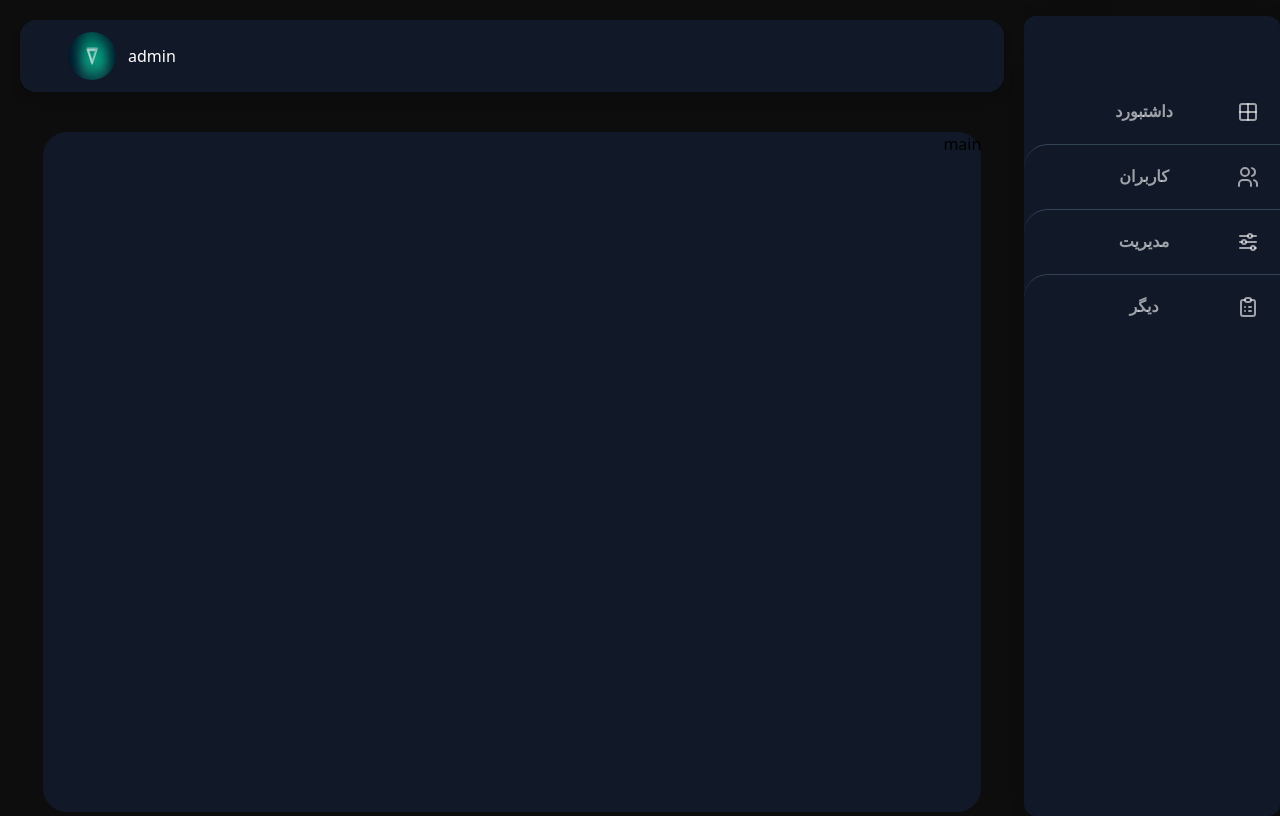
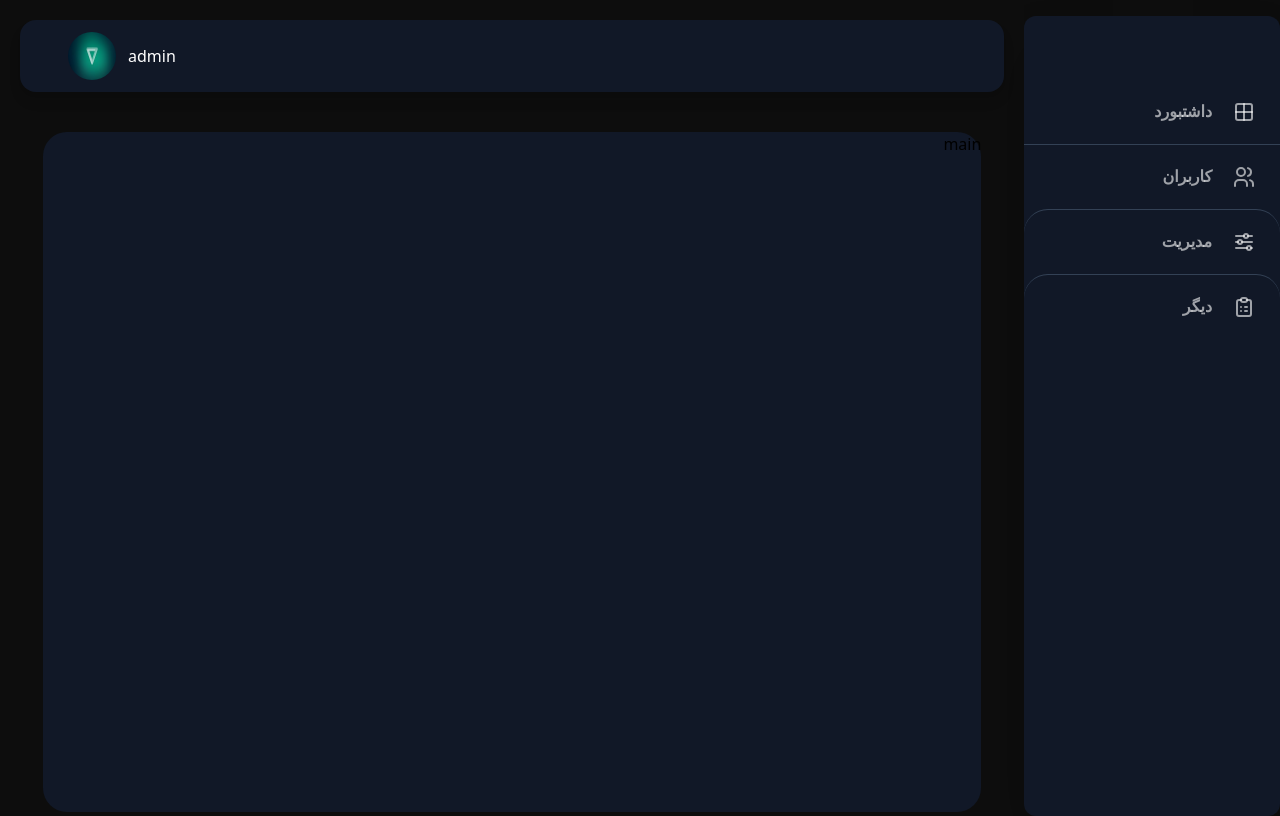
Before and after one commit to amiof/panel-adm, a React (Create React App) app: page / in a window 1280 px wide. Built offline with nearby package versions, Linux system fonts and the light colour scheme.

Commit message:
add scrule hidden in right-menu

```diff
--- a/src/components/RightPanel.js
+++ b/src/components/RightPanel.js
@@ -1,56 +1,84 @@
-import React, {useEffect, useState} from "react";
+import React, { useEffect } from "react";
 import { dashbord, manage, other, users } from "../pic/svg";
 const RightPanel = () => {
   // const [nav, setNav]=useState([])
-  useEffect(()=>{
-    getelement()
-  },[])
+  useEffect(() => {
+    getelement();
+  }, []);
 
-  const getelement =()=>{
-    const getEl= document.querySelectorAll(".nav-link")
-    console.log(getEl)
-    getEl.forEach(element => {
-      element.onclick= clickHandler
+  const getelement = () => {
+    const getEl = document.querySelectorAll(".nav-link");
+    getEl.forEach((element) => {
+      element.onclick = (e) => {
+        e.preventDefault();
+        e.target.classList.toggle("visited");
+         const parent =e.target.parentNode.nextElementSibling;
+         parent && parent.classList.toggle("hid")
+      };
+    });
+  };
 
-    });
-  }
-
-
-  const clickHandler =(e)=>{
-
-    e.preventDefault()
-    e.target.classList.toggle("visited")
-    //  console.log(e)
-
-
-  }
   return (
     <div className="bg-black/95 flex flex-col w-1/5">
       <div className="w-full shadow-2xl shadow-dark-500 rounded-xl min-h-screen mt-4 bg-gray-900">
         <ul className=" mt-16 divide-y divide-slate-700 text-white/60  font-vazir font-bold ">
-          <a
-            href="./df"
-            className="nav-link group  ">
-            {dashbord}داشتبورد
+          <li>
+            <div className="flex w-full justify-between rounded-3xl ">
+              <div className="group-hover:bg-red-600  w-1 inline-block"></div>
+              <a href="./df" className="nav-link group  ">
+                <p className="ml-5 mr-0">{dashbord}</p>
+                داشتبورد
+              </a>
+            </div>
+            <ul className="hidden font-vazir font-light relative  ">
+                <li className="sub-link">
+                  <a>مدیریت داشتبورد</a>
+                </li>
+                <li className="sub-link">
+                  <a>شخصی سازی</a>
+                </li>
+                <li className="sub-link">
+                  <a> لایسنس</a>
+                </li>
+              </ul>
+          </li>
+
+            <li className="flex flex-col">
+              <div className="flex w-full justify-between rounded-3xl ">
+                <div className="group-hover:bg-red-600  w-1 inline-block"></div>
+                <a href="./#" className="nav-link ">
+                  <p className="ml-5 mr-0">{users}</p>
+                  کاربران
+                </a>
+              </div>
+              <ul className="hidden font-vazir font-light relative  ">
+                <li className="sub-link">
+                  <a>اضافه کردن کاربر جدید</a>
+                </li>
+                <li className="sub-link">
+                  <a>حذف کاربر</a>
+                </li>
+                <li className="sub-link">
+                  <a>ویرایش کاربر</a>
+                </li>
+              </ul>
+            </li>
+
+          <div className="flex w-full justify-between rounded-3xl">
             <div className="group-hover:bg-red-600  w-1 inline-block"></div>
-          </a>
-          <a
-            href="./#"
-            className="nav-link group">
-                 {users}کاربران
+            <a href="./#" className="nav-link group">
+              <p className="ml-5 mr-0">{manage}</p>
+              مدیریت
+            </a>
+          </div>
+          <div className="flex w-full justify-between rounded-3xl group">
             <div className="group-hover:bg-red-600  w-1 inline-block"></div>
-          </a>
-          <a
-            href="./#"
-            className="nav-link group"
-          >{manage}مدیریت
-            <div className="group-hover:bg-red-600  w-1 inline-block"></div>
-          </a>
-          <a
-            href="./#"
-            className="nav-link group"
-          >  {other}دیگر<div className="group-hover:bg-red-600  w-1 inline-block"></div>
-          </a>
+            <a href="./#" className="nav-link group">
+              {" "}
+              <p className="ml-5 mr-0">{other}</p>
+              دیگر
+            </a>
+          </div>
         </ul>
       </div>
     </div>
--- a/src/index.css
+++ b/src/index.css
@@ -21,8 +21,27 @@ code {
 @tailwind utilities;
 
 .nav-link {
-  @apply p-5 hover:text-white hover:bg-gray-800 flex justify-between align-middle rounded-bl-3xl rounded-tl-3xl pl-6 whitespace-nowrap
+  @apply p-5 hover:text-white hover:bg-gray-800 w-full flex align-middle rounded-bl-3xl rounded-tl-3xl pl-6 whitespace-nowrap
 }
 .nav-link.visited {
   @apply bg-cyan-500 text-white
 }
+.sub-link{
+  @apply  mr-10 hover:text-white hover:bg-gray-800 rounded-xl p-5
+}
+.sub-link a:before {
+    content:'';
+    position: absolute;
+    display: block;
+    top:1rem;
+    bottom: 1rem;
+    right:2rem;
+    width: 1px;
+    background:  rgba(255, 255, 255, 0.39);
+    margon-left : 3rem;
+
+
+}
+.hid {
+  @apply block  !important
+}
```
